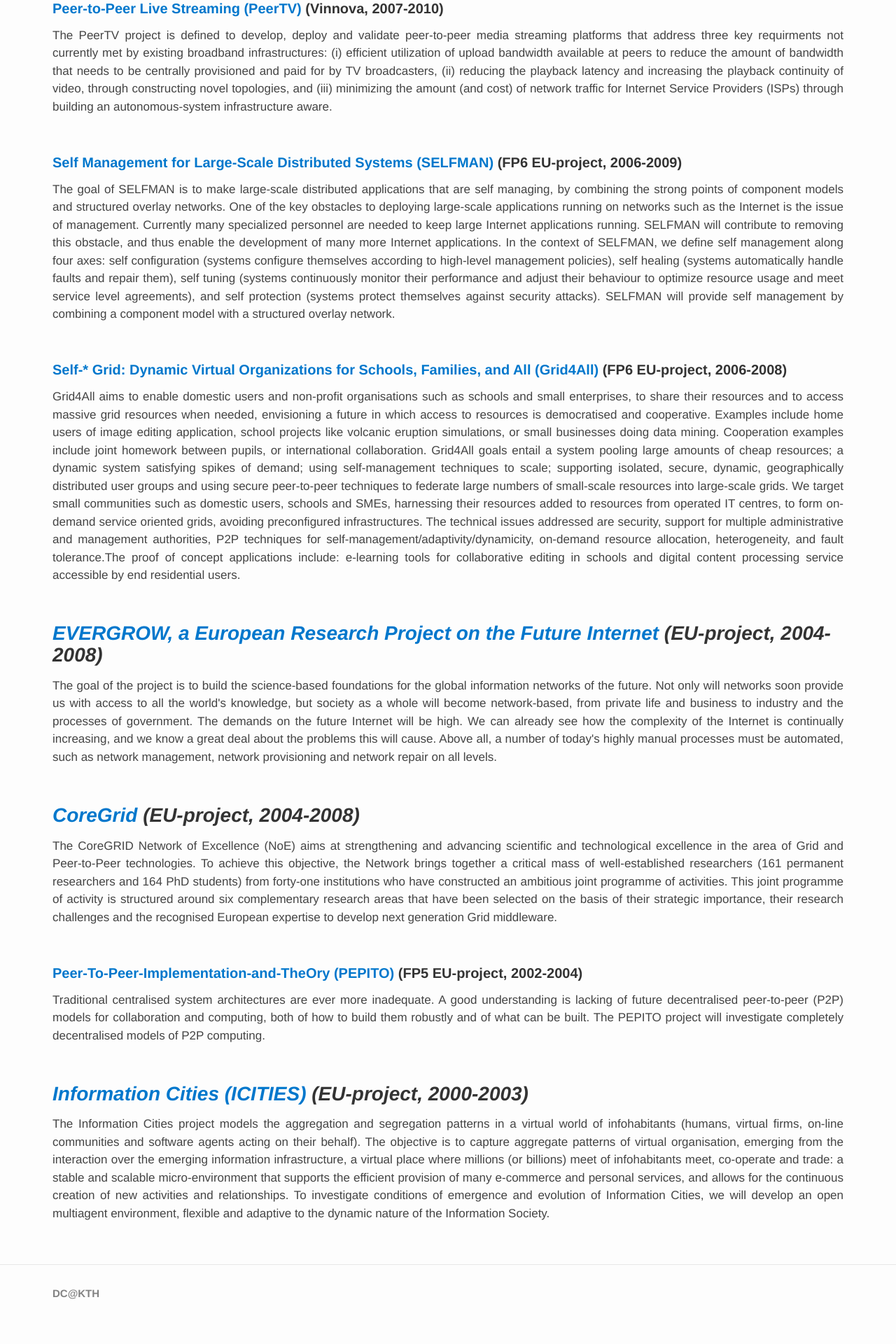
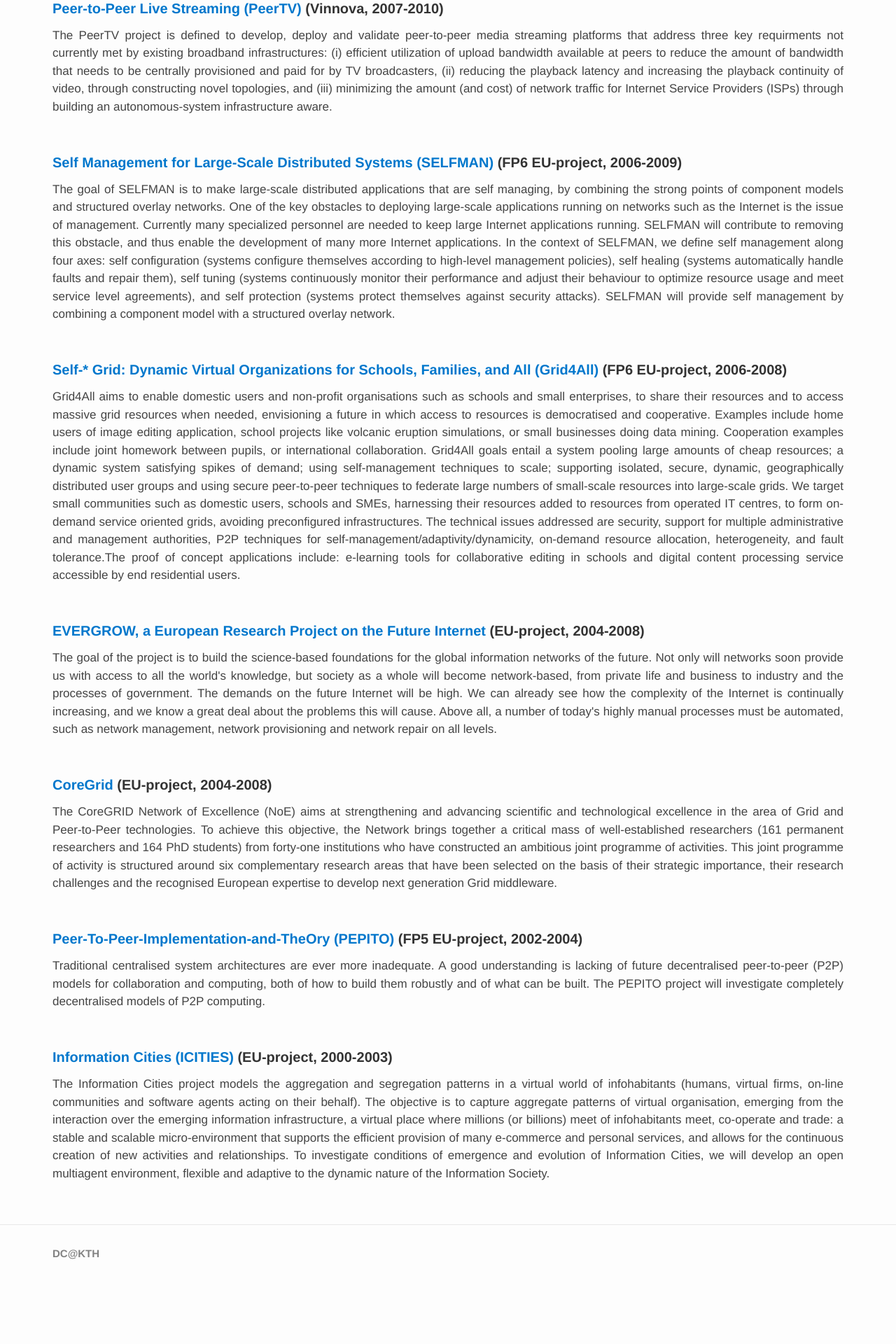
Before and after one commit to dcatkth/dcatkth.github.io, a Jekyll site: the page built from projects.md, in a window 1280 px wide. Shown: the part 4168-6088 px from the top of the page at 70% size. Built offline with Jekyll 4.4.1, drawn with Linux system fonts in a browser that asks for light colours; after the commit the page ends 6031 px from its top, so only the background shows below that.

```diff
--- a/projects.md
+++ b/projects.md
@@ -135,13 +135,13 @@ heterogeneity, and fault tolerance.The proof of concept applications include: e-
 </p>
 
 <br>
-### **[EVERGROW, a European Research Project on the Future Internet](https://www.ercim.eu/publication/Ercim_News/enw57/hedman.html) (EU-project, 2004-2008)**
+#### **[EVERGROW, a European Research Project on the Future Internet](https://www.ercim.eu/publication/Ercim_News/enw57/hedman.html) (EU-project, 2004-2008)**
 <p align="justify">
 The goal of the project is to build the science-based foundations for the global information networks of the future. Not only will networks soon provide us with access to all the world's knowledge, but society as a whole will become network-based, from private life and business to industry and the processes of government. The demands on the future Internet will be high. We can already see how the complexity of the Internet is continually increasing, and we know a great deal about the problems this will cause. Above all, a number of today's highly manual processes must be automated, such as network management, network provisioning and network repair on all levels.
 </p>
 
 <br>
-### **[CoreGrid](http://coregrid.ercim.eu/mambo/) (EU-project, 2004-2008)**
+#### **[CoreGrid](http://coregrid.ercim.eu/mambo/) (EU-project, 2004-2008)**
 <p align="justify">
 The CoreGRID Network of Excellence (NoE) aims at strengthening and advancing scientific and technological excellence in the area of Grid and Peer-to-Peer technologies. To achieve this objective, the Network brings together a critical mass of well-established researchers (161 permanent researchers and 164 PhD students) from forty-one institutions who have constructed an ambitious joint programme of activities. This joint programme of activity is structured around six complementary research areas that have been selected on the basis of their strategic importance, their research challenges and the recognised European expertise to develop next generation Grid middleware.
 </p>
@@ -153,7 +153,7 @@ Traditional centralised system architectures are ever more inadequate. A good un
 </p>
 
 <br>
-### **[Information Cities (ICITIES)](https://cordis.europa.eu/project/rcn/54507/factsheet/en) (EU-project, 2000-2003)**
+#### **[Information Cities (ICITIES)](https://cordis.europa.eu/project/rcn/54507/factsheet/en) (EU-project, 2000-2003)**
 <p align="justify">
 The Information Cities project models the aggregation and segregation patterns in a virtual world of infohabitants (humans, virtual firms, on-line communities and software agents acting on their behalf).
 The objective is to capture aggregate patterns of virtual organisation, emerging from the interaction over the emerging information infrastructure, a virtual place where millions (or billions) meet of
```
